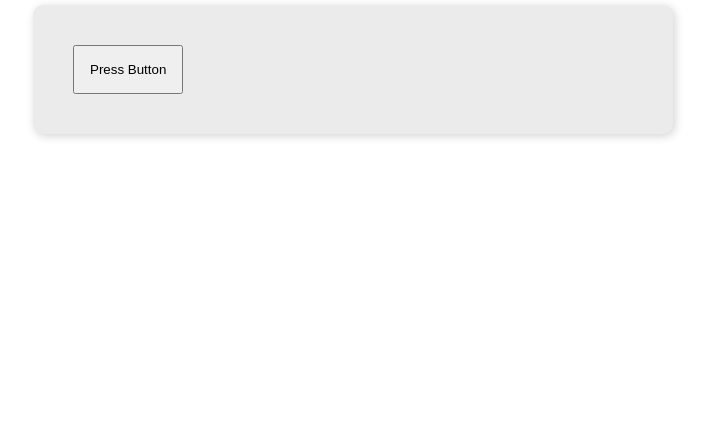
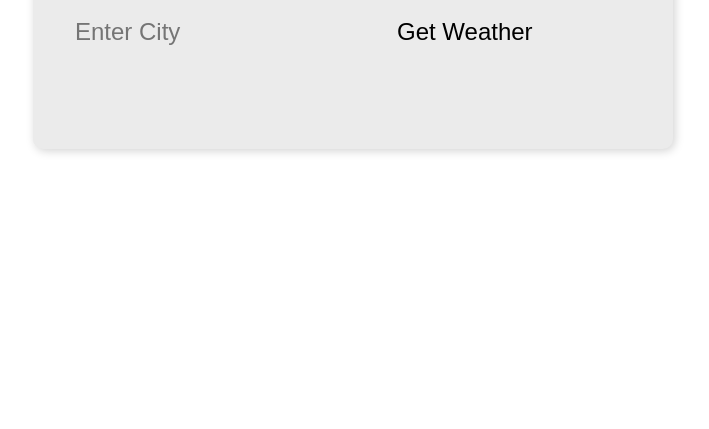
Before and after one commit to Ahmed-M-Nadim/App-Weather, a plain HTML site: page index.html in a window 1280 px wide. Shown: the part 371-800 px from the top of the page, without its empty margins (287-996 px from the left). Drawn offline with Linux system fonts and the light colour scheme.

Commit message:
Create Form

```diff
--- a/index.html
+++ b/index.html
@@ -13,9 +13,14 @@
     <title>App Weather</title>
   </head>
   <body>
-    <h1>Application Weather</h1>
     <section class="main-application">
-      <button>Press Button</button>
+      <h1>Application Weather</h1>
+      <div class="display">
+        <form>
+          <input type="text" placeholder="Enter City" />
+          <input type="submit" value="Get Weather" />
+        </form>
+      </div>
     </section>
     <script src="script.js"></script>
   </body>
--- a/style.css
+++ b/style.css
@@ -21,11 +21,29 @@ body {
   padding: 40px;
   border-radius: 10px;
   box-shadow: 2px 2px 10px lightgray;
+  text-align: center;
+  min-height: 30%;
+}
+
+button {
+  height: 60px;
+  padding: 15px;
+  border: none;
+  font-size: 24px;
+  color: white;
+  background-color: rgb(18, 55, 224);
+  border-radius: 5px;
+  box-shadow: 2px 2px 10px rgba(0, 0, 0, 0.158);
+}
+
+.display {
   display: flex;
   flex-direction: row;
   justify-content: space-between;
 }
 
-button {
-  padding: 15px;
+input {
+  border: none;
+  background-color: #ebebeb;
+  font-size: 24px;
 }
```
